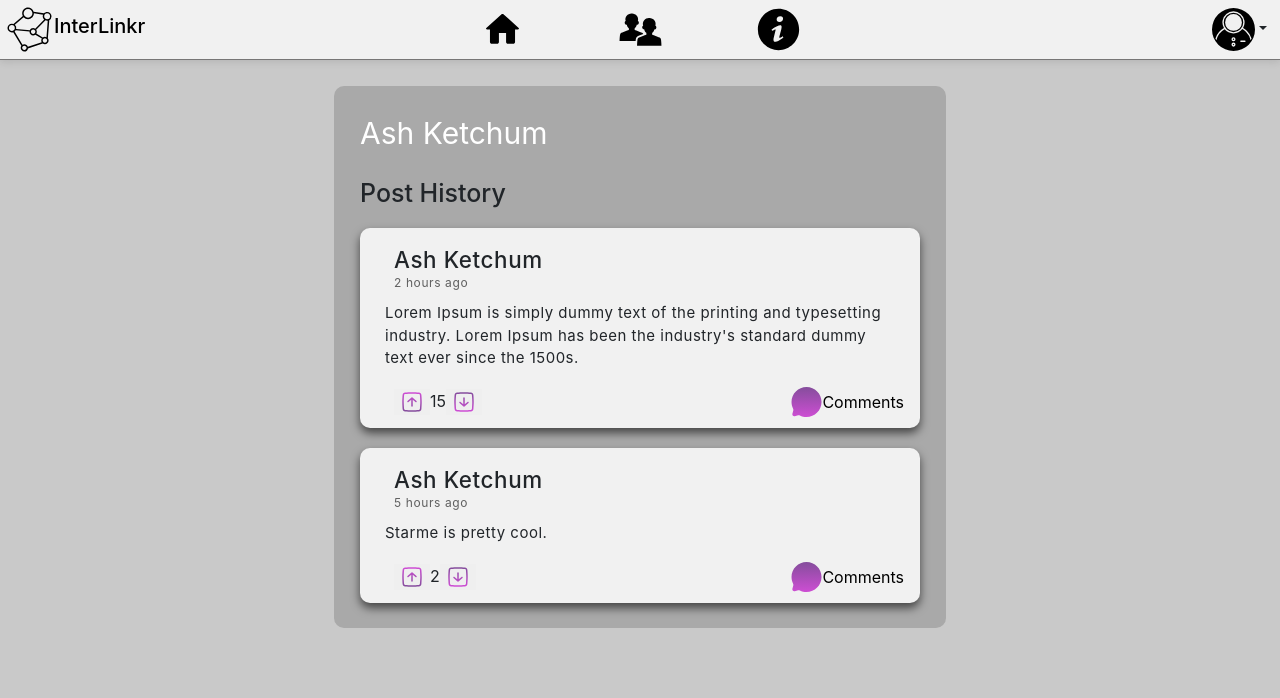
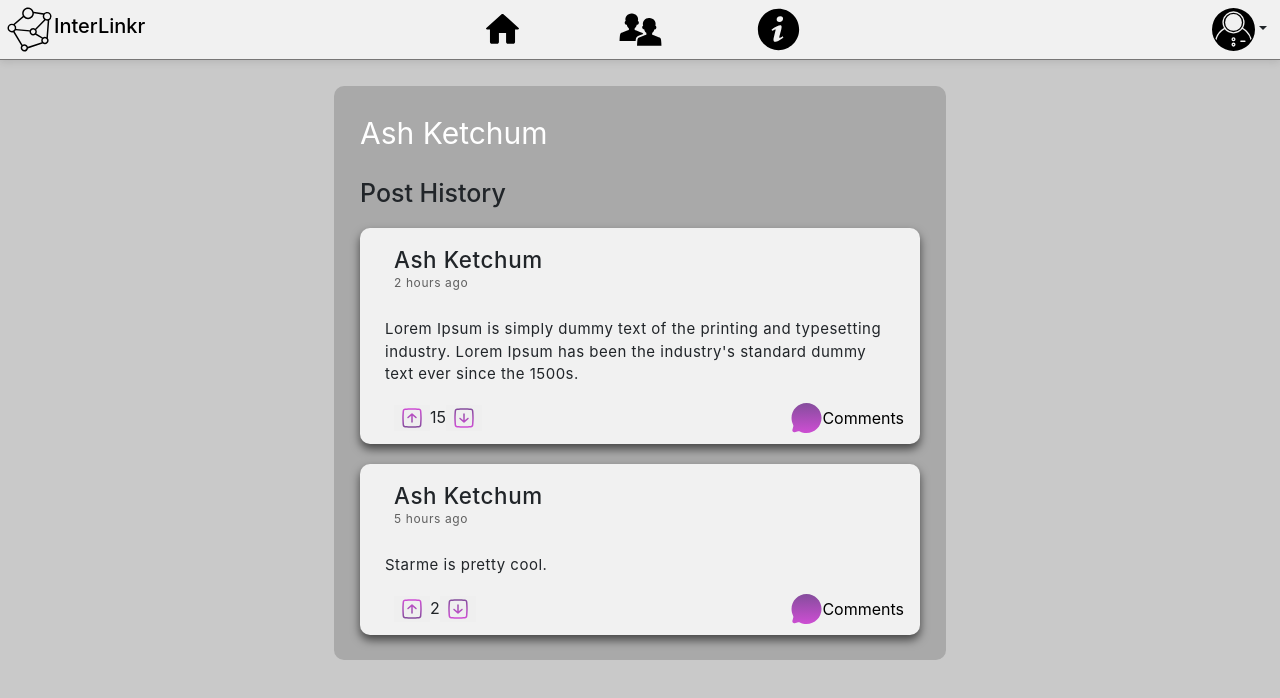
Before and after one commit to Kotayba-Sayed/Interlinkr, a React (Create React App) app in the folder frontend/: page /profile in a window 1280 px wide. Shown: the top 698 px of the page. Built offline with nearby package versions, Linux system fonts and the light colour scheme; sample sign-in values are in the browser's storage.

Commit message:
Refactor Post component to include title and separate content div

```diff
--- a/frontend/src/components/home/Post.js
+++ b/frontend/src/components/home/Post.js
@@ -48,8 +48,11 @@ export default function Post(props) {
                 <h2>{props.item.username}</h2>
                 <p>{props.item.timeAgo} hours ago</p>
             </div>
-            <div className="content">
-                <p>{props.item.content}</p>
+            <div className="title">
+                <p>{props.item.title}</p>
+                <div className="content">
+                    <p>{props.item.content}</p>
+                </div>
             </div>
             <div className="reactions">
                 <div className="upvote-downvote">
```
